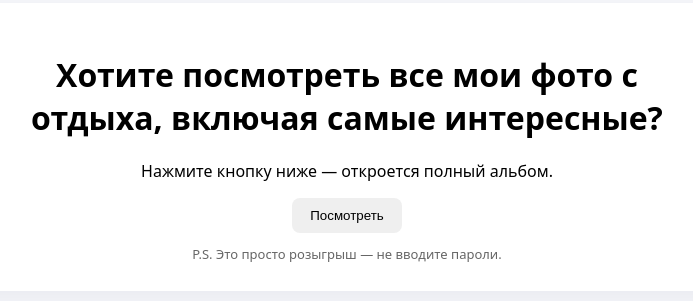
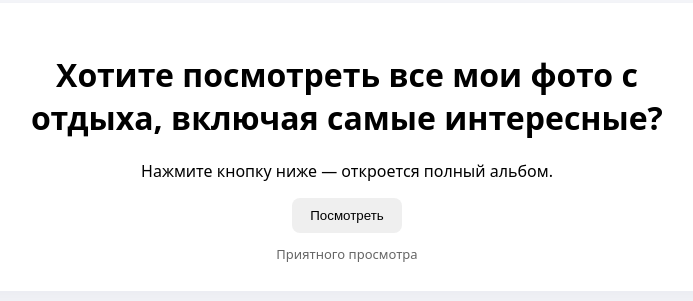
Before and after one commit to klymow/prank-page, a plain HTML site: page index.html in a window 1280 px wide. Shown: the part 253-554 px from the top of the page, without its empty margins (293-986 px from the left). Drawn offline with Linux system fonts and the light colour scheme.

Commit message:
Update index.html

```diff
--- a/index.html
+++ b/index.html
@@ -15,7 +15,7 @@
     <h1>Хотите посмотреть все мои фото с отдыха, включая самые интересные?</h1>
     <p>Нажмите кнопку ниже — откроется полный альбом.</p>
     <button id="open">Посмотреть</button>
-    <div class="small">P.S. Это просто розыгрыш — не вводите пароли.</div>
+    <div class="small">Приятного просмотра</div>
   </div>
 
 <script>
```
